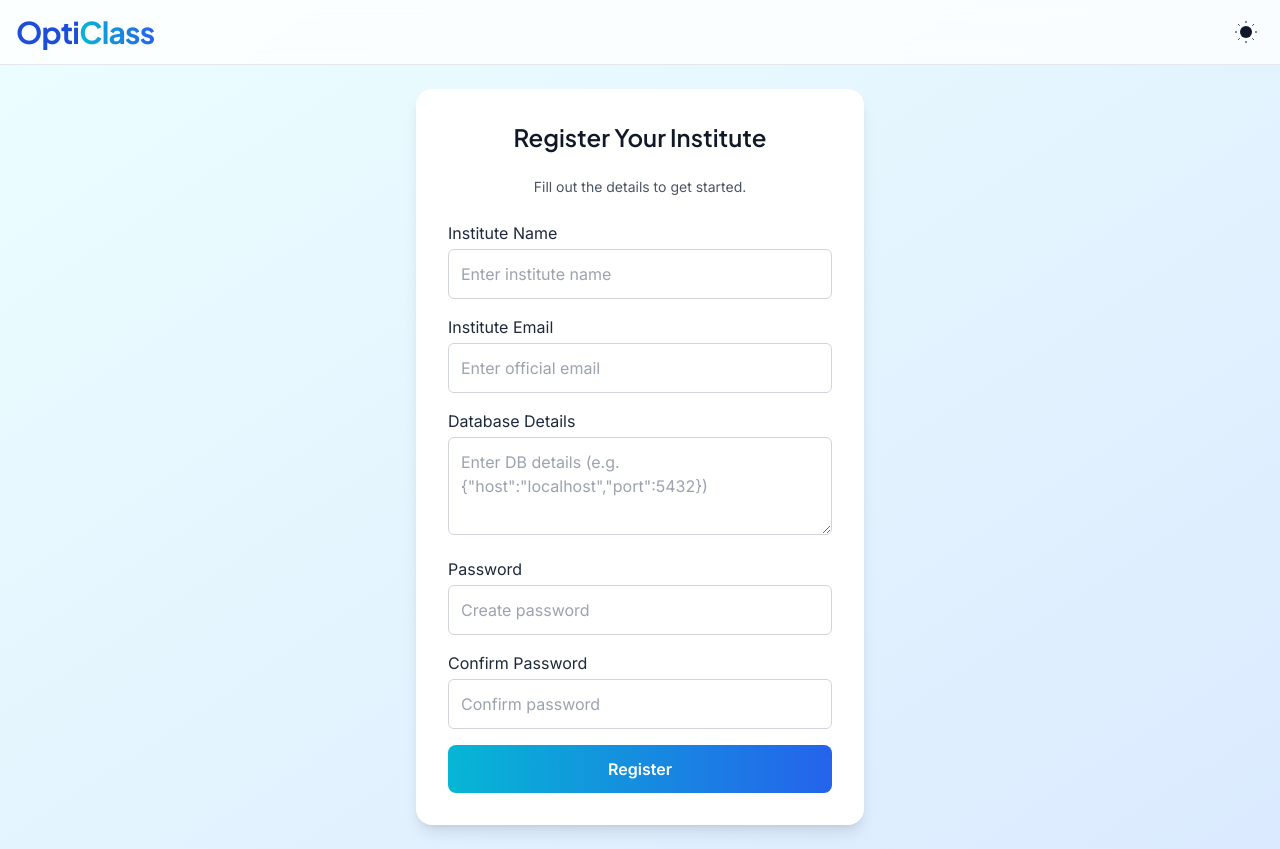
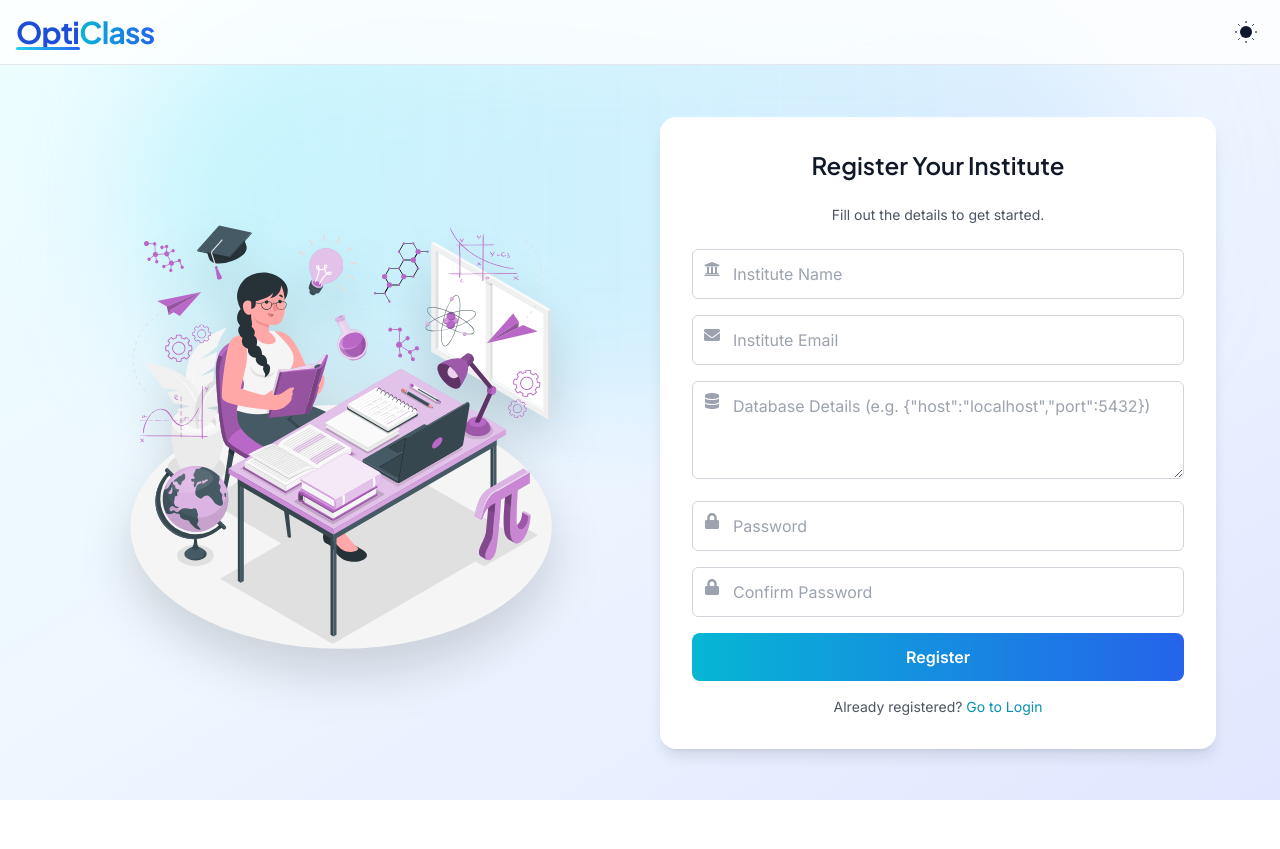
Before and after one commit to BitsKreig/CUFINALOC, a React (Vite) app in the folder Frontend/: page /register in a window 1280 px wide. After the commit the page ends 800 px from the top, so only its background shows below. Built offline with nearby package versions, Linux system fonts and the light colour scheme.

Commit message:
Update frontend files and add images

```diff
--- a/Frontend/package.json
+++ b/Frontend/package.json
@@ -11,10 +11,12 @@
   },
   "dependencies": {
     "@heroicons/react": "^2.2.0",
+    "canvas-confetti": "^1.9.4",
     "jspdf": "^3.0.2",
     "jspdf-autotable": "^5.0.2",
     "react": "^19.1.1",
     "react-dom": "^19.1.1",
+    "react-icons": "^5.5.0",
     "react-router-dom": "^7.9.1",
     "xlsx": "^0.18.5"
   },
--- a/Frontend/src/index.css
+++ b/Frontend/src/index.css
@@ -316,3 +316,36 @@
 .float-slow {
 	animation: float-slow 3.2s ease-in-out infinite;
 }
+@keyframes fadeIn {
+  from { opacity: 0; transform: translateY(10px); }
+  to { opacity: 1; transform: translateY(0); }
+}
+.animate-fadeIn {
+  animation: fadeIn 0.8s ease-out;
+}
+/* Fade In Slow Animation */
+@keyframes fadeInSlow {
+  from { opacity: 0; transform: scale(0.95); }
+  to { opacity: 1; transform: scale(1); }
+}
+.animate-fadeInSlow {
+  animation: fadeInSlow 1.2s ease-out;
+}
+
+/* Glowing Pulse Animation */
+@keyframes glowPulse {
+  0%, 100% { filter: drop-shadow(0 0 6px rgba(56,189,248,0.6)); }
+  50% { filter: drop-shadow(0 0 14px rgba(56,189,248,0.9)); }
+}
+.glow-animate {
+  animation: glowPulse 2.5s infinite ease-in-out;
+}
+
+/* Floating Up/Down Animation */
+@keyframes float {
+  0%, 100% { transform: translateY(0); }
+  50% { transform: translateY(-10px); }
+}
+.float-animate {
+  animation: float 4s ease-in-out infinite;
+}
--- a/Frontend/src/pages/RegisterPage.jsx
+++ b/Frontend/src/pages/RegisterPage.jsx
@@ -2,6 +2,8 @@ import React, { useState } from "react";
 import { useNavigate } from "react-router-dom";
 import useTheme from "../useTheme";
 import ThemeToggle from "../components/ThemeToggle";
+import confetti from "canvas-confetti";
+import { FaUniversity, FaEnvelope, FaDatabase, FaLock } from "react-icons/fa";
 
 export default function RegisterPage() {
   const [formData, setFormData] = useState({
@@ -35,22 +37,19 @@ export default function RegisterPage() {
       return setError("⚠️ Please fill in all required fields.");
     }
 
-    // Email validation
     const emailRegex = /^[^\s@]+@[^\s@]+\.[^\s@]+$/;
     if (!emailRegex.test(formData.instituteEmail)) {
       return setError("⚠️ Please enter a valid email address.");
     }
 
-    // Password match check
     if (formData.password !== formData.confirmPassword) {
       return setError("⚠️ Passwords do not match.");
     }
 
-    // Create JSON object
     const payload = {
       instituteName: formData.instituteName,
       instituteEmail: formData.instituteEmail,
-      databaseDetails: formData.databaseDetails, // keep as string
+      databaseDetails: formData.databaseDetails,
       password: formData.password,
     };
 
@@ -64,8 +63,9 @@ export default function RegisterPage() {
 
       const data = await res.json();
       if (res.ok) {
+        confetti({ particleCount: 100, spread: 70, origin: { y: 0.6 } });
         alert("✅ Registration successful!");
-        navigate("/login");
+        navigate("/");
       } else {
         setError(data.message || "❌ Registration failed.");
       }
@@ -78,23 +78,39 @@ export default function RegisterPage() {
   };
 
   return (
-    <div className="min-h-screen flex flex-col bg-gradient-to-br from-cyan-50 to-blue-100 dark:from-gray-900 dark:to-gray-800 transition-all">
+    <div className="relative min-h-screen flex flex-col overflow-hidden bg-gradient-to-br from-cyan-50 via-blue-50 to-indigo-100 dark:from-gray-900 dark:via-gray-800 dark:to-gray-900 transition-all duration-700">
+      {/* Decorative gradient blob */}
+      <div className="absolute top-0 left-1/2 transform -translate-x-1/2 w-[80%] h-[50%] bg-gradient-to-r from-cyan-300/30 to-blue-300/20 blur-3xl rounded-full pointer-events-none"></div>
+
       {/* Header */}
       <header className="sticky top-0 z-20 bg-white/80 dark:bg-gray-900/80 backdrop-blur border-b border-gray-200 dark:border-gray-700">
         <div className="container mx-auto flex items-center justify-between h-16 px-4">
-          <h1 className="font-display text-3xl tracking-tight">
+          <h1 className="font-display text-3xl tracking-tight relative">
             <span className="text-blue-700 dark:text-cyan-400 font-bold">Opti</span>
             <span className="bg-gradient-to-r from-cyan-500 to-blue-600 bg-clip-text text-transparent font-bold">
               Class
             </span>
+            <span className="absolute bottom-0 left-0 w-16 h-[3px] bg-gradient-to-r from-cyan-400 to-blue-600 rounded-full"></span>
           </h1>
           <ThemeToggle theme={theme} toggleTheme={toggleTheme} />
         </div>
       </header>
 
-      {/* Main Form */}
-      <div className="flex flex-1 items-center justify-center p-6">
-        <div className="w-full max-w-md bg-white dark:bg-gray-800 rounded-2xl shadow-lg p-8 space-y-6 transition-all duration-500 hover:shadow-2xl">
+      {/* Content */}
+      <div className="flex flex-1 items-center justify-center p-8 animate-fadeIn">
+        <div className="grid grid-cols-1 md:grid-cols-2 gap-10 items-center w-full max-w-6xl">
+          {/* Left Illustration with Floating Glow Animation */}
+            <div className="hidden md:flex justify-center items-center relative">
+        <img
+        src="/images/Learning-amico.svg"
+        alt="AI Education Illustration"
+        className="w-4/5 h-auto rounded-2xl drop-shadow-2xl animate-fadeInSlow glow-animate float-animate hover:scale-[1.03] transition-transform duration-700"
+            />
+    </div>
+
+
+          {/* Registration Form */}
+          <div className="bg-white dark:bg-gray-800 rounded-2xl shadow-lg p-8 space-y-6 transform transition-all duration-500 hover:shadow-2xl">
             <h2 className="text-center font-display text-2xl text-gray-900 dark:text-gray-100">
               Register Your Institute
             </h2>
@@ -109,79 +125,92 @@ export default function RegisterPage() {
             )}
 
             <form onSubmit={handleSubmit} className="space-y-4">
-            <div>
-              <label htmlFor="instituteName" className="block mb-1">Institute Name</label>
+              {/* Institute Name */}
+              <div className="relative">
+                <FaUniversity className="absolute left-3 top-3 text-gray-400 dark:text-gray-500" />
                 <input
                   type="text"
-                id="instituteName"
                   name="instituteName"
+                  placeholder="Institute Name"
                   value={formData.instituteName}
                   onChange={handleChange}
-                className="w-full border border-gray-300 dark:border-gray-600 rounded-md p-3 bg-white dark:bg-gray-700 text-gray-900 dark:text-gray-100 focus:ring-2 focus:ring-cyan-500 outline-none"
-                placeholder="Enter institute name"
+                  className="pl-10 w-full border border-gray-300 dark:border-gray-600 rounded-md p-3 bg-white dark:bg-gray-700 text-gray-900 dark:text-gray-100 focus:ring-2 focus:ring-cyan-500 outline-none"
                 />
               </div>
 
-            <div>
-              <label htmlFor="instituteEmail" className="block mb-1">Institute Email</label>
+              {/* Email */}
+              <div className="relative">
+                <FaEnvelope className="absolute left-3 top-3 text-gray-400 dark:text-gray-500" />
                 <input
                   type="email"
-                id="instituteEmail"
                   name="instituteEmail"
+                  placeholder="Institute Email"
                   value={formData.instituteEmail}
                   onChange={handleChange}
-                className="w-full border border-gray-300 dark:border-gray-600 rounded-md p-3 bg-white dark:bg-gray-700 text-gray-900 dark:text-gray-100 focus:ring-2 focus:ring-cyan-500 outline-none"
-                placeholder="Enter official email"
+                  className="pl-10 w-full border border-gray-300 dark:border-gray-600 rounded-md p-3 bg-white dark:bg-gray-700 text-gray-900 dark:text-gray-100 focus:ring-2 focus:ring-cyan-500 outline-none"
                 />
               </div>
 
-            <div>
-              <label htmlFor="databaseDetails" className="block mb-1">Database Details</label>
+              {/* Database Details */}
+              <div className="relative">
+                <FaDatabase className="absolute left-3 top-3 text-gray-400 dark:text-gray-500" />
                 <textarea
-                id="databaseDetails"
                   name="databaseDetails"
+                  placeholder='Database Details (e.g. {"host":"localhost","port":5432})'
                   value={formData.databaseDetails}
                   onChange={handleChange}
-                className="w-full border border-gray-300 dark:border-gray-600 rounded-md p-3 bg-white dark:bg-gray-700 text-gray-900 dark:text-gray-100 focus:ring-2 focus:ring-cyan-500 outline-none"
-                placeholder='Enter DB details (e.g. {"host":"localhost","port":5432})'
                   rows="3"
+                  className="pl-10 w-full border border-gray-300 dark:border-gray-600 rounded-md p-3 bg-white dark:bg-gray-700 text-gray-900 dark:text-gray-100 focus:ring-2 focus:ring-cyan-500 outline-none"
                 />
               </div>
 
-            <div>
-              <label htmlFor="password" className="block mb-1">Password</label>
+              {/* Password */}
+              <div className="relative">
+                <FaLock className="absolute left-3 top-3 text-gray-400 dark:text-gray-500" />
                 <input
                   type="password"
-                id="password"
                   name="password"
+                  placeholder="Password"
                   value={formData.password}
                   onChange={handleChange}
-                className="w-full border border-gray-300 dark:border-gray-600 rounded-md p-3 bg-white dark:bg-gray-700 text-gray-900 dark:text-gray-100 focus:ring-2 focus:ring-cyan-500 outline-none"
-                placeholder="Create password"
+                  className="pl-10 w-full border border-gray-300 dark:border-gray-600 rounded-md p-3 bg-white dark:bg-gray-700 text-gray-900 dark:text-gray-100 focus:ring-2 focus:ring-cyan-500 outline-none"
                 />
               </div>
 
-            <div>
-              <label htmlFor="confirmPassword" className="block mb-1">Confirm Password</label>
+              {/* Confirm Password */}
+              <div className="relative">
+                <FaLock className="absolute left-3 top-3 text-gray-400 dark:text-gray-500" />
                 <input
                   type="password"
-                id="confirmPassword"
                   name="confirmPassword"
+                  placeholder="Confirm Password"
                   value={formData.confirmPassword}
                   onChange={handleChange}
-                className="w-full border border-gray-300 dark:border-gray-600 rounded-md p-3 bg-white dark:bg-gray-700 text-gray-900 dark:text-gray-100 focus:ring-2 focus:ring-cyan-500 outline-none"
-                placeholder="Confirm password"
+                  className="pl-10 w-full border border-gray-300 dark:border-gray-600 rounded-md p-3 bg-white dark:bg-gray-700 text-gray-900 dark:text-gray-100 focus:ring-2 focus:ring-cyan-500 outline-none"
                 />
               </div>
 
+              {/* Submit */}
               <button
                 type="submit"
                 disabled={loading}
-              className="w-full bg-gradient-to-r from-cyan-500 to-blue-600 text-white py-3 rounded-lg font-semibold hover:from-cyan-600 hover:to-blue-700 transition-all"
+                className="w-full bg-gradient-to-r from-cyan-500 to-blue-600 text-white py-3 rounded-lg font-semibold hover:from-cyan-600 hover:to-blue-700 transition-all duration-300 transform hover:-translate-y-1 hover:shadow-lg"
               >
                 {loading ? "Registering..." : "Register"}
               </button>
+
+              {/* Back to Login */}
+              <p className="text-center text-sm text-gray-600 dark:text-gray-400">
+                Already registered?{" "}
+                <button
+                  onClick={() => navigate("/")}
+                  className="text-cyan-600 hover:underline dark:text-cyan-400"
+                >
+                  Go to Login
+                </button>
+              </p>
             </form>
+          </div>
         </div>
       </div>
     </div>
```
Also changed, not shown: Frontend/public/images/Learning-amico.svg (added), 1 other file (tests, documents, lock files or other folders). Lines whose indentation alone changed are shown as unchanged.
